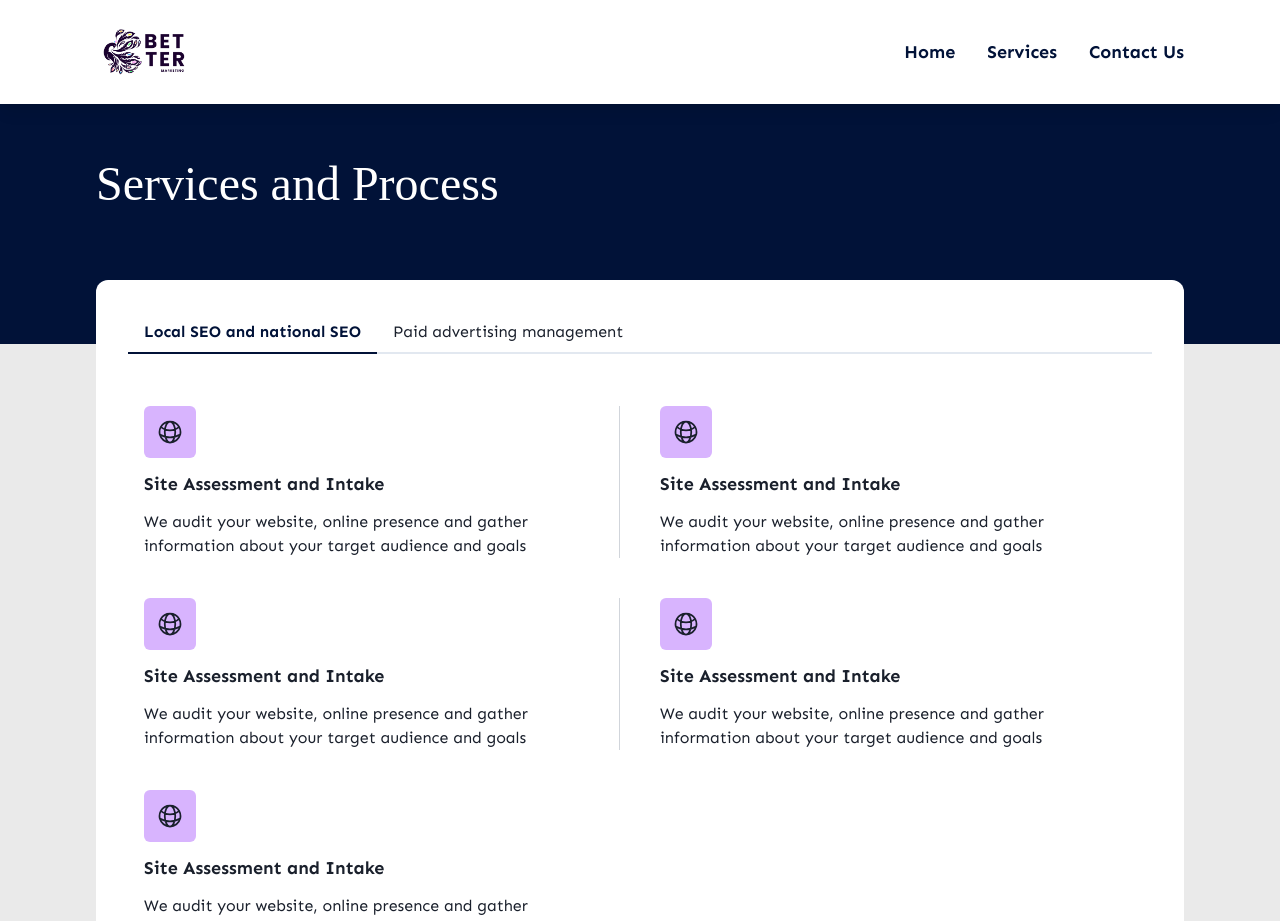
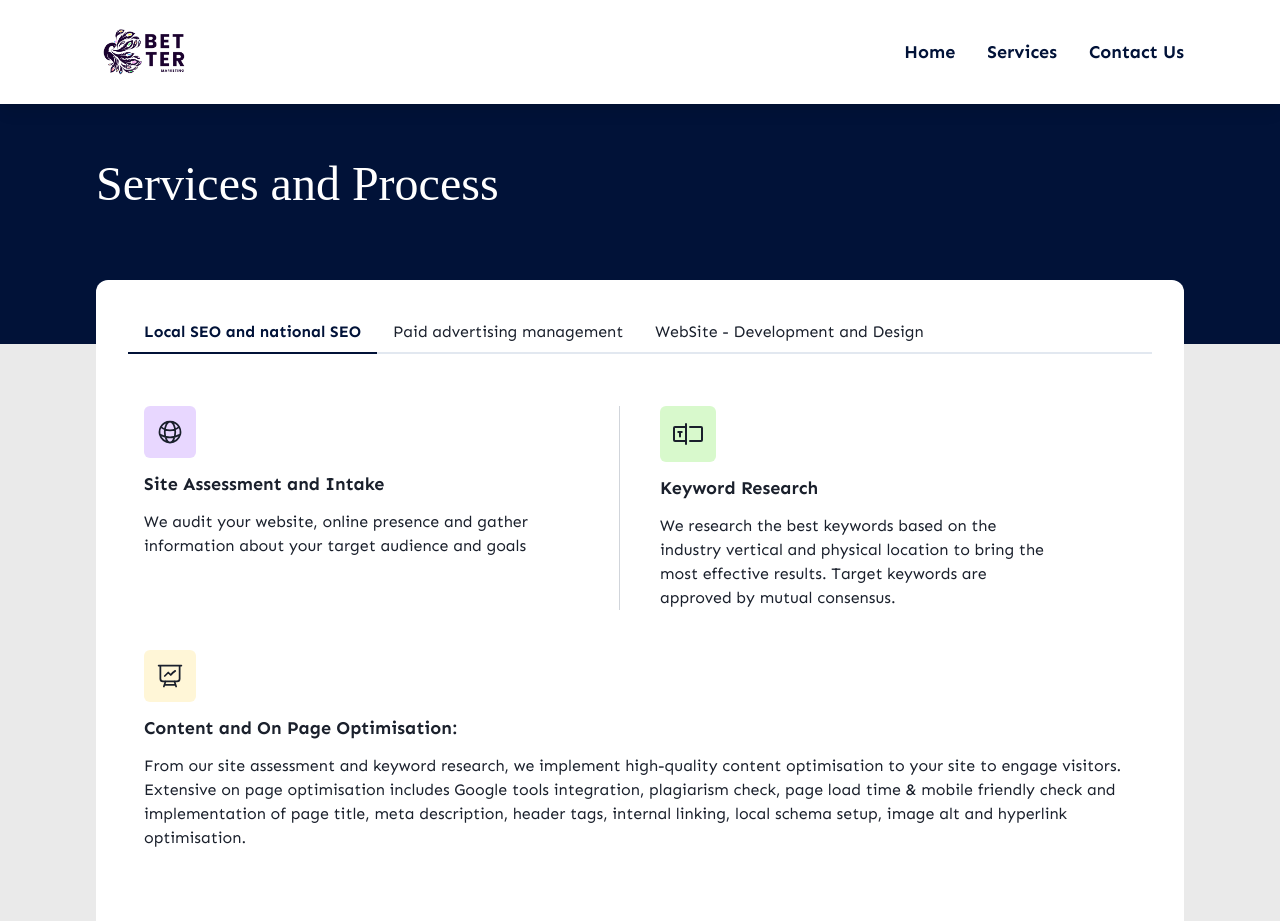
Before and after one commit to ngrpedro/bettermark, a React (Vite) app: page /Services in a window 1280 px wide. Shown: the top 921 px of the page. Built offline with nearby package versions, Linux system fonts and the light colour scheme; a web font is replaced by a local one.

Commit message:
services first

```diff
--- a/src/pages/Services.jsx
+++ b/src/pages/Services.jsx
@@ -1,4 +1,5 @@
 import { Tab, TabList, TabPanel, TabPanels, Tabs } from '@chakra-ui/react'
+import { CalendarCheck, CheckSquareOffset, Textbox } from 'phosphor-react'
 import React from 'react'
 
 const Services = () => {
@@ -11,7 +12,7 @@ const Services = () => {
             </div>
             <div className='mx-6 md:mx-24 bg-white p-8 rounded-xl -mt-16'>
                 <Tabs>
-                    <TabList>
+                    <TabList className='flex !flex-col sm:!flex-row'>
                         <Tab _selected={{
                             color: "#011238",
                             fontWeight: "700",
@@ -24,43 +25,19 @@ const Services = () => {
                             border: "#011238",
                             borderBottom: "2px"
                         }}>Paid advertising management</Tab>
-
+                        <Tab _selected={{
+                            color: "#011238",
+                            fontWeight: "700",
+                            border: "#011238",
+                            borderBottom: "2px"
+                        }}>WebSite - Development and Design</Tab>
                     </TabList>
 
                     <TabPanels>
                         <TabPanel>
                             <div className='grid grid-cols-1 md:grid-cols-2 gap-10 pt-9'>
-                                <div className='flex flex-col items-start justify-start gap-3 border-r border-gray-300'>
-                                    <div className='p-3 rounded-md bg-purple-300'>
-                                        <svg xmlns="http://www.w3.org/2000/svg" fill="none" viewBox="0 0 24 24" strokeWidth={1.5} stroke="currentColor" className="w-7 h-7">
-                                            <path strokeLinecap="round" strokeLinejoin="round" d="M12 21a9.004 9.004 0 008.716-6.747M12 21a9.004 9.004 0 01-8.716-6.747M12 21c2.485 0 4.5-4.03 4.5-9S14.485 3 12 3m0 18c-2.485 0-4.5-4.03-4.5-9S9.515 3 12 3m0 0a8.997 8.997 0 017.843 4.582M12 3a8.997 8.997 0 00-7.843 4.582m15.686 0A11.953 11.953 0 0112 10.5c-2.998 0-5.74-1.1-7.843-2.918m15.686 0A8.959 8.959 0 0121 12c0 .778-.099 1.533-.284 2.253m0 0A17.919 17.919 0 0112 16.5c-3.162 0-6.133-.815-8.716-2.247m0 0A9.015 9.015 0 013 12c0-1.605.42-3.113 1.157-4.418" />
-                                        </svg>
-                                    </div>
-
-                                    <p className='text-lg font-bold'>Site Assessment and Intake</p>
-                                    <p className='text-md max-w-sm'>
-                                        We audit your website, online presence and gather
-                                        information about your target audience and goals
-                                    </p>
-                                </div>
-
-
-                                <div className='flex flex-col items-start justify-start gap-3'>
-                                    <div className='p-3 rounded-md bg-purple-300'>
-                                        <svg xmlns="http://www.w3.org/2000/svg" fill="none" viewBox="0 0 24 24" strokeWidth={1.5} stroke="currentColor" className="w-7 h-7">
-                                            <path strokeLinecap="round" strokeLinejoin="round" d="M12 21a9.004 9.004 0 008.716-6.747M12 21a9.004 9.004 0 01-8.716-6.747M12 21c2.485 0 4.5-4.03 4.5-9S14.485 3 12 3m0 18c-2.485 0-4.5-4.03-4.5-9S9.515 3 12 3m0 0a8.997 8.997 0 017.843 4.582M12 3a8.997 8.997 0 00-7.843 4.582m15.686 0A11.953 11.953 0 0112 10.5c-2.998 0-5.74-1.1-7.843-2.918m15.686 0A8.959 8.959 0 0121 12c0 .778-.099 1.533-.284 2.253m0 0A17.919 17.919 0 0112 16.5c-3.162 0-6.133-.815-8.716-2.247m0 0A9.015 9.015 0 013 12c0-1.605.42-3.113 1.157-4.418" />
-                                        </svg>
-                                    </div>
-
-                                    <p className='text-lg font-bold'>Site Assessment and Intake</p>
-                                    <p className='text-md max-w-sm'>
-                                        We audit your website, online presence and gather
-                                        information about your target audience and goals
-                                    </p>
-                                </div>
-
-                                <div className='flex flex-col items-start justify-start gap-3 border-r border-gray-300'>
-                                    <div className='p-3 rounded-md bg-purple-300'>
+                                <div className='flex flex-col items-start justify-start gap-3 md:border-r border-gray-300'>
+                                    <div className='p-3 rounded-md bg-[#e8d7ff]'>
                                         <svg xmlns="http://www.w3.org/2000/svg" fill="none" viewBox="0 0 24 24" strokeWidth={1.5} stroke="currentColor" className="w-7 h-7">
                                             <path strokeLinecap="round" strokeLinejoin="round" d="M12 21a9.004 9.004 0 008.716-6.747M12 21a9.004 9.004 0 01-8.716-6.747M12 21c2.485 0 4.5-4.03 4.5-9S14.485 3 12 3m0 18c-2.485 0-4.5-4.03-4.5-9S9.515 3 12 3m0 0a8.997 8.997 0 017.843 4.582M12 3a8.997 8.997 0 00-7.843 4.582m15.686 0A11.953 11.953 0 0112 10.5c-2.998 0-5.74-1.1-7.843-2.918m15.686 0A8.959 8.959 0 0121 12c0 .778-.099 1.533-.284 2.253m0 0A17.919 17.919 0 0112 16.5c-3.162 0-6.133-.815-8.716-2.247m0 0A9.015 9.015 0 013 12c0-1.605.42-3.113 1.157-4.418" />
                                         </svg>
@@ -74,10 +51,39 @@ const Services = () => {
                                 </div>
 
                                 <div className='flex flex-col items-start justify-start gap-3'>
-                                    <div className='p-3 rounded-md bg-purple-300'>
+                                    <div className='p-3 rounded-md bg-[#d8f9cc]'>
+                                        <Textbox size={32} />
+                                    </div>
+
+                                    <p className='text-lg font-bold'>Keyword Research</p>
+                                    <p className='text-md max-w-sm'>
+                                        We research the best keywords based on the industry
+                                        vertical and physical location to bring the most effective results.
+                                        Target keywords are approved by mutual consensus.
+                                    </p>
+                                </div>
+
+                                <div className='md:col-span-2 flex flex-col items-start justify-start gap-3 md:pb-10'>
+                                    <div className='p-3 rounded-md bg-[#fff6d7]'>
                                         <svg xmlns="http://www.w3.org/2000/svg" fill="none" viewBox="0 0 24 24" strokeWidth={1.5} stroke="currentColor" className="w-7 h-7">
-                                            <path strokeLinecap="round" strokeLinejoin="round" d="M12 21a9.004 9.004 0 008.716-6.747M12 21a9.004 9.004 0 01-8.716-6.747M12 21c2.485 0 4.5-4.03 4.5-9S14.485 3 12 3m0 18c-2.485 0-4.5-4.03-4.5-9S9.515 3 12 3m0 0a8.997 8.997 0 017.843 4.582M12 3a8.997 8.997 0 00-7.843 4.582m15.686 0A11.953 11.953 0 0112 10.5c-2.998 0-5.74-1.1-7.843-2.918m15.686 0A8.959 8.959 0 0121 12c0 .778-.099 1.533-.284 2.253m0 0A17.919 17.919 0 0112 16.5c-3.162 0-6.133-.815-8.716-2.247m0 0A9.015 9.015 0 013 12c0-1.605.42-3.113 1.157-4.418" />
+                                            <path strokeLinecap="round" strokeLinejoin="round" d="M3.75 3v11.25A2.25 2.25 0 006 16.5h2.25M3.75 3h-1.5m1.5 0h16.5m0 0h1.5m-1.5 0v11.25A2.25 2.25 0 0118 16.5h-2.25m-7.5 0h7.5m-7.5 0l-1 3m8.5-3l1 3m0 0l.5 1.5m-.5-1.5h-9.5m0 0l-.5 1.5m.75-9l3-3 2.148 2.148A12.061 12.061 0 0116.5 7.605" />
                                         </svg>
+
+                                    </div>
+
+                                    <p className='text-lg font-bold'>Content and On Page Optimisation:</p>
+                                    <p className='text-md max-w-6xl'>
+                                        From our site assessment and keyword research, we implement high-quality content
+                                        optimisation to your site to engage visitors. Extensive on page optimisation includes Google tools integration,
+                                        plagiarism check, page load time & mobile friendly check and implementation of page title, meta description, header
+                                        tags, internal linking, local schema setup, image alt and hyperlink optimisation.
+
+                                    </p>
+                                </div>
+
+                                <div className='flex flex-col items-start justify-start gap-3 md:border-r border-gray-300'>
+                                    <div className='p-3 rounded-md bg-[#E3E9FF]'>
+                                        <CalendarCheck size={32} />
                                     </div>
 
                                     <p className='text-lg font-bold'>Site Assessment and Intake</p>
@@ -88,10 +94,8 @@ const Services = () => {
                                 </div>
 
                                 <div className='flex flex-col items-start justify-start gap-3'>
-                                    <div className='p-3 rounded-md bg-purple-300'>
-                                        <svg xmlns="http://www.w3.org/2000/svg" fill="none" viewBox="0 0 24 24" strokeWidth={1.5} stroke="currentColor" className="w-7 h-7">
-                                            <path strokeLinecap="round" strokeLinejoin="round" d="M12 21a9.004 9.004 0 008.716-6.747M12 21a9.004 9.004 0 01-8.716-6.747M12 21c2.485 0 4.5-4.03 4.5-9S14.485 3 12 3m0 18c-2.485 0-4.5-4.03-4.5-9S9.515 3 12 3m0 0a8.997 8.997 0 017.843 4.582M12 3a8.997 8.997 0 00-7.843 4.582m15.686 0A11.953 11.953 0 0112 10.5c-2.998 0-5.74-1.1-7.843-2.918m15.686 0A8.959 8.959 0 0121 12c0 .778-.099 1.533-.284 2.253m0 0A17.919 17.919 0 0112 16.5c-3.162 0-6.133-.815-8.716-2.247m0 0A9.015 9.015 0 013 12c0-1.605.42-3.113 1.157-4.418" />
-                                        </svg>
+                                    <div className='p-3 rounded-md bg-[#FFE3F9]'>
+                                        <CheckSquareOffset size={28} />
                                     </div>
 
                                     <p className='text-lg font-bold'>Site Assessment and Intake</p>
@@ -105,70 +109,12 @@ const Services = () => {
                         <TabPanel>
                             <p>Paid advertising management</p>
                         </TabPanel>
+                        <TabPanel>
+                            <p>WebSite - Development and Design</p>
+                        </TabPanel>
                     </TabPanels>
                 </Tabs>
             </div>
-
-            {/*
-            <div className='mx-6 md:mx-24 bg-white p-8 rounded-xl -mt-16
-                    grid grid-cols-1 md:grid-cols-2 gap-10'>
-                <div className='flex flex-col items-start justify-start gap-3 border-r border-gray-300'>
-                    <div className='p-3 rounded-md bg-purple-300'>
-                        <svg xmlns="http://www.w3.org/2000/svg" fill="none" viewBox="0 0 24 24" strokeWidth={1.5} stroke="currentColor" className="w-7 h-7">
-                            <path strokeLinecap="round" strokeLinejoin="round" d="M12 21a9.004 9.004 0 008.716-6.747M12 21a9.004 9.004 0 01-8.716-6.747M12 21c2.485 0 4.5-4.03 4.5-9S14.485 3 12 3m0 18c-2.485 0-4.5-4.03-4.5-9S9.515 3 12 3m0 0a8.997 8.997 0 017.843 4.582M12 3a8.997 8.997 0 00-7.843 4.582m15.686 0A11.953 11.953 0 0112 10.5c-2.998 0-5.74-1.1-7.843-2.918m15.686 0A8.959 8.959 0 0121 12c0 .778-.099 1.533-.284 2.253m0 0A17.919 17.919 0 0112 16.5c-3.162 0-6.133-.815-8.716-2.247m0 0A9.015 9.015 0 013 12c0-1.605.42-3.113 1.157-4.418" />
-                        </svg>
-                    </div>
-
-                    <p className='text-lg font-bold'>Site Assessment and Intake</p>
-                    <p className='text-md max-w-sm'>
-                        We audit your website, online presence and gather
-                        information about your target audience and goals
-                    </p>
-                </div>
-
-
-                <div className='flex flex-col items-start justify-start gap-3'>
-                    <div className='p-3 rounded-md bg-purple-300'>
-                        <svg xmlns="http://www.w3.org/2000/svg" fill="none" viewBox="0 0 24 24" strokeWidth={1.5} stroke="currentColor" className="w-7 h-7">
-                            <path strokeLinecap="round" strokeLinejoin="round" d="M12 21a9.004 9.004 0 008.716-6.747M12 21a9.004 9.004 0 01-8.716-6.747M12 21c2.485 0 4.5-4.03 4.5-9S14.485 3 12 3m0 18c-2.485 0-4.5-4.03-4.5-9S9.515 3 12 3m0 0a8.997 8.997 0 017.843 4.582M12 3a8.997 8.997 0 00-7.843 4.582m15.686 0A11.953 11.953 0 0112 10.5c-2.998 0-5.74-1.1-7.843-2.918m15.686 0A8.959 8.959 0 0121 12c0 .778-.099 1.533-.284 2.253m0 0A17.919 17.919 0 0112 16.5c-3.162 0-6.133-.815-8.716-2.247m0 0A9.015 9.015 0 013 12c0-1.605.42-3.113 1.157-4.418" />
-                        </svg>
-                    </div>
-
-                    <p className='text-lg font-bold'>Site Assessment and Intake</p>
-                    <p className='text-md max-w-sm'>
-                        We audit your website, online presence and gather
-                        information about your target audience and goals
-                    </p>
-                </div>
-
-                <div className='flex flex-col items-start justify-start gap-3 border-r border-gray-300'>
-                    <div className='p-3 rounded-md bg-purple-300'>
-                        <svg xmlns="http://www.w3.org/2000/svg" fill="none" viewBox="0 0 24 24" strokeWidth={1.5} stroke="currentColor" className="w-7 h-7">
-                            <path strokeLinecap="round" strokeLinejoin="round" d="M12 21a9.004 9.004 0 008.716-6.747M12 21a9.004 9.004 0 01-8.716-6.747M12 21c2.485 0 4.5-4.03 4.5-9S14.485 3 12 3m0 18c-2.485 0-4.5-4.03-4.5-9S9.515 3 12 3m0 0a8.997 8.997 0 017.843 4.582M12 3a8.997 8.997 0 00-7.843 4.582m15.686 0A11.953 11.953 0 0112 10.5c-2.998 0-5.74-1.1-7.843-2.918m15.686 0A8.959 8.959 0 0121 12c0 .778-.099 1.533-.284 2.253m0 0A17.919 17.919 0 0112 16.5c-3.162 0-6.133-.815-8.716-2.247m0 0A9.015 9.015 0 013 12c0-1.605.42-3.113 1.157-4.418" />
-                        </svg>
-                    </div>
-
-                    <p className='text-lg font-bold'>Site Assessment and Intake</p>
-                    <p className='text-md max-w-sm'>
-                        We audit your website, online presence and gather
-                        information about your target audience and goals
-                    </p>
-                </div>
-
-                <div className='flex flex-col items-start justify-start gap-3'>
-                    <div className='p-3 rounded-md bg-purple-300'>
-                        <svg xmlns="http://www.w3.org/2000/svg" fill="none" viewBox="0 0 24 24" strokeWidth={1.5} stroke="currentColor" className="w-7 h-7">
-                            <path strokeLinecap="round" strokeLinejoin="round" d="M12 21a9.004 9.004 0 008.716-6.747M12 21a9.004 9.004 0 01-8.716-6.747M12 21c2.485 0 4.5-4.03 4.5-9S14.485 3 12 3m0 18c-2.485 0-4.5-4.03-4.5-9S9.515 3 12 3m0 0a8.997 8.997 0 017.843 4.582M12 3a8.997 8.997 0 00-7.843 4.582m15.686 0A11.953 11.953 0 0112 10.5c-2.998 0-5.74-1.1-7.843-2.918m15.686 0A8.959 8.959 0 0121 12c0 .778-.099 1.533-.284 2.253m0 0A17.919 17.919 0 0112 16.5c-3.162 0-6.133-.815-8.716-2.247m0 0A9.015 9.015 0 013 12c0-1.605.42-3.113 1.157-4.418" />
-                        </svg>
-                    </div>
-
-                    <p className='text-lg font-bold'>Site Assessment and Intake</p>
-                    <p className='text-md max-w-sm'>
-                        We audit your website, online presence and gather
-                        information about your target audience and goals
-                    </p>
-                </div>
-            </div> */}
         </div>
     )
 }
```
